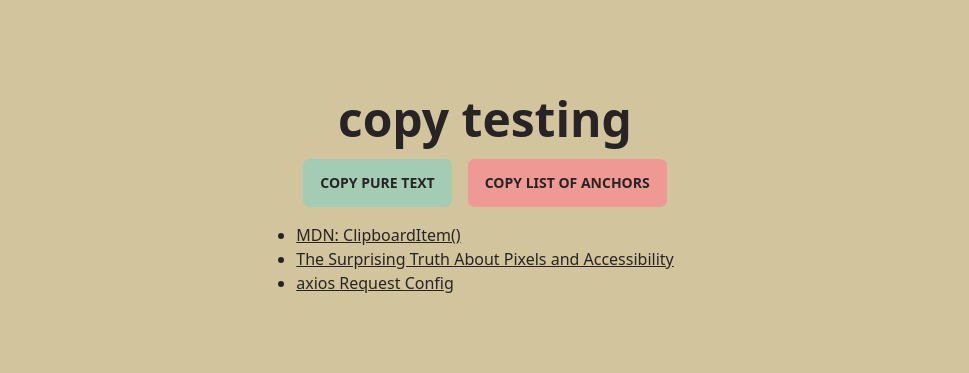
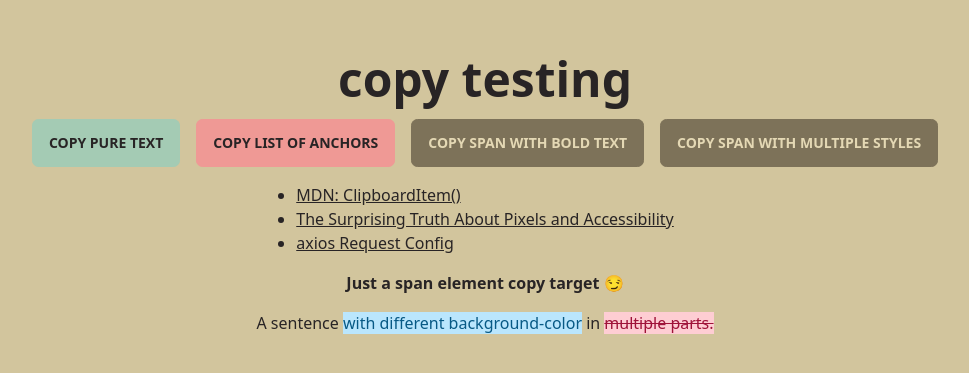
Before and after one commit to tzynwang/react-use-copy, a React (Create React App) app: page / in a window 1280 px wide. Shown: the part 205-578 px from the top of the page, without its empty margins (155-1124 px from the left). Built offline with nearby package versions, Linux system fonts and the light colour scheme.

Commit message:
[feat] Copy contents with styles

```diff
--- a/src/components/App/index.tsx
+++ b/src/components/App/index.tsx
@@ -1,9 +1,15 @@
 import React, { memo, useRef } from 'react';
+import resolveConfig from 'tailwindcss/resolveConfig';
 import useCopy from '@Hooks/useCopy';
+import styleResetter from '@Tools/style-resetter';
+import tailwindConfig from './../../../tailwind.config';
 
 function App(): React.ReactElement {
   // States
   const listRef = useRef<HTMLDivElement | null>(null);
+  const spanRef = useRef<HTMLSpanElement | null>(null);
+  const multiStylesSpanRef = useRef<HTMLDivElement | null>(null);
+  const { theme } = resolveConfig(tailwindConfig);
 
   // Functions
   const handleCopyText = (): void => {
@@ -14,18 +20,32 @@ function App(): React.ReactElement {
       console.info('list of anchors copy success')
     );
   };
+  const handleCopySpan = (): void => {
+    const toCopy = styleResetter(spanRef.current);
+    useCopy(toCopy, () => console.info('span copy success'));
+  };
+  const handleCopyMultiStyles = (): void => {
+    const toCopy = styleResetter(multiStylesSpanRef.current);
+    useCopy(toCopy, () => console.info('multi-styles span copy success'));
+  };
 
   // Main
   return (
     <div className="hero min-h-screen bg-base-200">
       <div className="hero-content flex-col">
         <div className="text-5xl text-center font-bold">copy testing</div>
-        <div className="flex gap-4">
+        <div className="flex flex-wrap gap-4 justify-center">
           <button onClick={handleCopyText} className="btn btn-secondary">
             copy pure text
           </button>
           <button onClick={handleCopyLink} className="btn btn-primary">
             copy list of anchors
+          </button>
+          <button onClick={handleCopySpan} className="btn">
+            copy span with bold text
+          </button>
+          <button onClick={handleCopyMultiStyles} className="btn">
+            copy span with multiple styles
           </button>
         </div>
         <div ref={listRef}>
@@ -53,6 +73,36 @@ function App(): React.ReactElement {
             </li>
           </ul>
         </div>
+        <div className="text-center">
+          <span ref={spanRef} className="font-bold ResetBgColor">
+            Just a span element copy target 😏
+          </span>
+        </div>
+        <div ref={multiStylesSpanRef}>
+          <span className="ResetBgColor">A sentence </span>
+          <span
+            style={{
+              // @ts-ignore: Unreachable code error
+              color: theme?.colors?.sky[800],
+              // @ts-ignore: Unreachable code error
+              backgroundColor: theme?.colors?.sky[200]
+            }}
+          >
+            with different background-color
+          </span>
+          <span className="ResetBgColor"> in </span>
+          <span
+            style={{
+              // @ts-ignore: Unreachable code error
+              color: theme?.colors?.rose[800],
+              // @ts-ignore: Unreachable code error
+              backgroundColor: theme?.colors?.rose[200],
+              textDecoration: 'line-through'
+            }}
+          >
+            multiple parts.
+          </span>
+        </div>
       </div>
     </div>
   );
```
